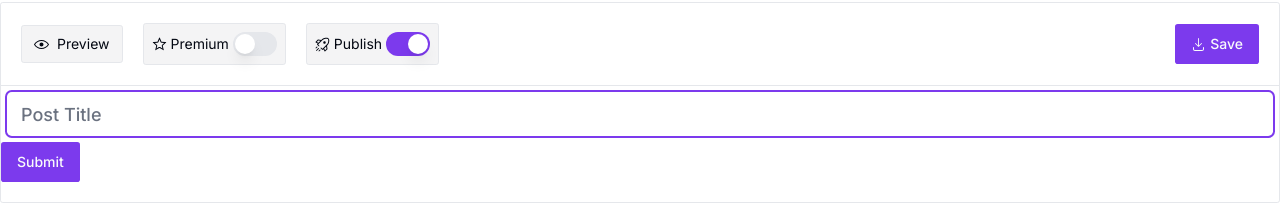
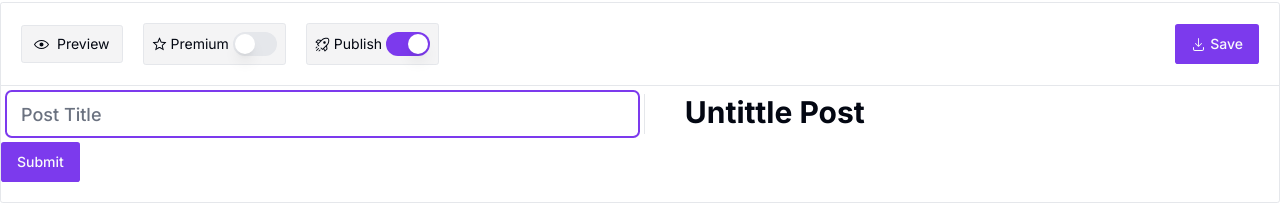
Before and after one commit to Sma-source/zugzwangblog, a Next.js app: page /dashboard/blog/create in a window 1280 px wide. Shown: the part 187-392 px from the top of the page. Built offline with nearby package versions, Linux system fonts and the light colour scheme; no server answers.

Commit message:
add styles

```diff
--- a/app/dashboard/blog/create/page.tsx
+++ b/app/dashboard/blog/create/page.tsx
@@ -9,10 +9,8 @@ import { Button } from "@/components/ui/button";
 import {
   Form,
   FormControl,
-  FormDescription,
   FormField,
   FormItem,
-  FormLabel,
   FormMessage,
 } from "@/components/ui/form";
 import { Input } from "@/components/ui/input";
@@ -25,6 +23,7 @@ import {
   StarIcon,
 } from "@radix-ui/react-icons";
 import { Switch } from "@/components/ui/switch";
+import { cn } from "@/lib/utils";
 
 const FormSchema = z.object({
   title: z.string().min(10, {
@@ -139,13 +138,33 @@ const CreateForm = () => {
             <FormItem>
               <FormControl>
                 <>
-                  <div className="w-full flex break-words p-2 gap-2">
+                  <div
+                    className={cn(
+                      "w-full flex break-words p-2 gap-2",
+                      isPreview ? "divide-x-0" : "divide-x"
+                    )}
+                  >
                     <Input
-                      className="border-none text-lg font-medium leading-relaxed focus:ring-1 ring-violet-500"
+                      className={cn(
+                        "border-none text-lg font-medium leading-relaxed focus:ring-1 ring-violet-500",
+                        isPreview ? "w-0 p-0" : "w-full lg:w-1/2"
+                      )}
                       placeholder="Post Title"
                       autoFocus
                       {...field}
                     />
+                    <div
+                      className={cn(
+                        "lg:px-10",
+                        isPreview
+                          ? "mx-auto w-full lg:w-4/5 "
+                          : " w-1/2 lg:block hidden "
+                      )}
+                    >
+                      <h1 className="text-3xl font-bold dark:text-gray-200">
+                        {form.getValues().title || "Untittle Post"}
+                      </h1>
+                    </div>
                   </div>
                 </>
               </FormControl>
```
